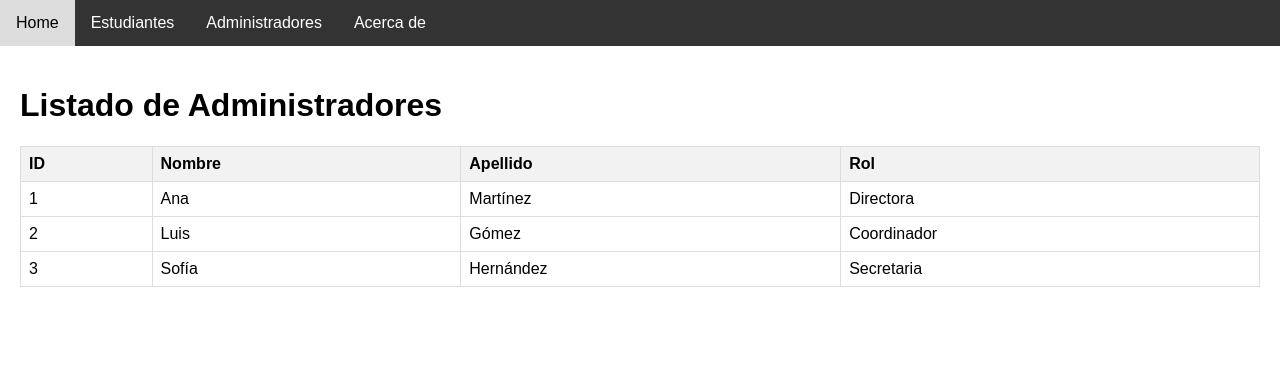
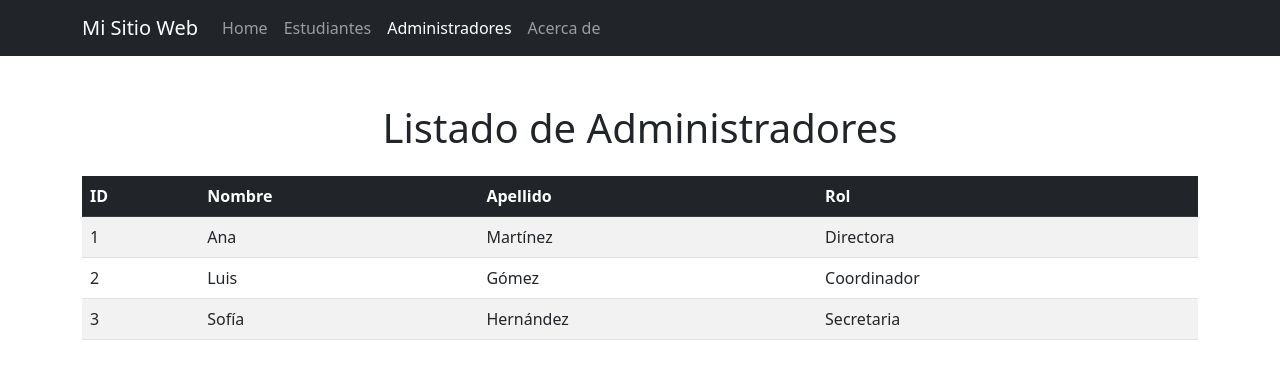
Before and after one commit to dlgarciap/Tareas, a plain HTML site: page administradores.html in a window 1280 px wide. Drawn offline with nearby package versions, Linux system fonts and the light colour scheme.

Commit message:
Boostrap aplicado a la pagina de administadores

```diff
--- a/administradores.html
+++ b/administradores.html
@@ -4,62 +4,52 @@
     <meta charset="UTF-8">
     <meta name="viewport" content="width=device-width, initial-scale=1.0">
     <title>Listado de Administradores</title>
+    <link href="https://cdn.jsdelivr.net/npm/bootstrap@5.3.0/dist/css/bootstrap.min.css" rel="stylesheet">
     <style>
         body {
-            font-family: Arial, sans-serif;
-            margin: 0;
-            padding: 0;
-        }
-        nav {
-            background-color: #333;
-            overflow: hidden;
-        }
-        nav a {
-            float: left;
-            display: block;
-            color: white;
-            text-align: center;
-            padding: 14px 16px;
-            text-decoration: none;
-        }
-        nav a:hover {
-            background-color: #ddd;
-            color: black;
-        }
-        .content {
-            padding: 20px;
-        }
-        table {
-            width: 100%;
-            border-collapse: collapse;
-        }
-        th, td {
-            border: 1px solid #ddd;
-            padding: 8px;
-            text-align: left;
-        }
-        th {
-            background-color: #f2f2f2;
+            padding-top: 56px;
         }
     </style>
 </head>
 <body>
-    <nav>
-        <a href="index.html">Home</a>
-        <a href="estudiantes.html">Estudiantes</a>
-        <a href="administradores.html">Administradores</a>
-        <a href="acerca.html">Acerca de</a>
+    <nav class="navbar navbar-expand-lg navbar-dark bg-dark fixed-top">
+        <div class="container">
+            <a class="navbar-brand" href="index.html">Mi Sitio Web</a>
+            <button class="navbar-toggler" type="button" data-bs-toggle="collapse" data-bs-target="#navbarNav">
+                <span class="navbar-toggler-icon"></span>
+            </button>
+            <div class="collapse navbar-collapse" id="navbarNav">
+                <ul class="navbar-nav">
+                    <li class="nav-item">
+                        <a class="nav-link" href="index.html">Home</a>
+                    </li>
+                    <li class="nav-item">
+                        <a class="nav-link" href="estudiantes.html">Estudiantes</a>
+                    </li>
+                    <li class="nav-item">
+                        <a class="nav-link active" href="administradores.html">Administradores</a>
+                    </li>
+                    <li class="nav-item">
+                        <a class="nav-link" href="acerca.html">Acerca de</a>
+                    </li>
+                </ul>
+            </div>
+        </div>
     </nav>
 
-    <div class="content">
-        <h1>Listado de Administradores</h1>
-        <table>
+    <div class="container mt-5">
+        <h1 class="text-center mb-4">Listado de Administradores</h1>
+        <div class="table-responsive">
+            <table class="table table-striped table-hover">
+                <thead class="table-dark">
                     <tr>
                         <th>ID</th>
                         <th>Nombre</th>
                         <th>Apellido</th>
                         <th>Rol</th>
                     </tr>
+                </thead>
+                <tbody>
                     <tr>
                         <td>1</td>
                         <td>Ana</td>
@@ -78,7 +68,11 @@
                         <td>Hernández</td>
                         <td>Secretaria</td>
                     </tr>
+                </tbody>
             </table>
         </div>
+    </div>
+
+    <script src="https://cdn.jsdelivr.net/npm/bootstrap@5.3.0/dist/js/bootstrap.bundle.min.js"></script>
 </body>
 </html>
```
Lines whose indentation alone changed are shown as unchanged.
